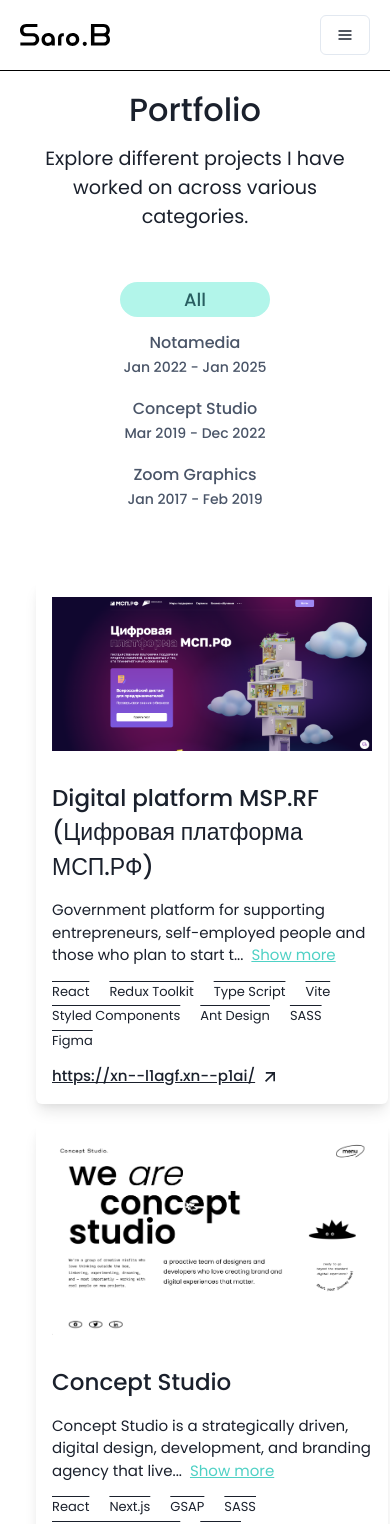
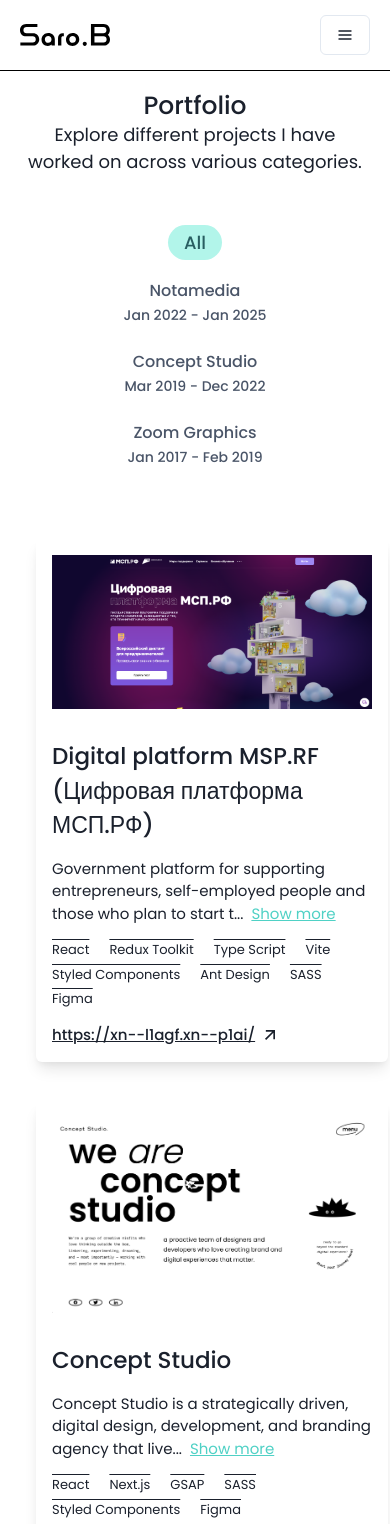
Before and after one commit to JackBabayan/personalCVpage, a Next.js app: page /projects in a window 390 px wide. Shown: the top 1524 px of the page. Built offline with nearby package versions, Linux system fonts and the light colour scheme.

Commit message:
адаптивы на сайте

```diff
--- a/src/app/about/style.module.scss
+++ b/src/app/about/style.module.scss
@@ -9,4 +9,10 @@
       font-weight: 500;
     }
   }
+
+  @media (max-width: 768px) {
+    .technicalSkillsWrap {
+      flex-direction: column;
+    }
+  }
 }
--- a/src/app/projects/style.module.scss
+++ b/src/app/projects/style.module.scss
@@ -2,15 +2,6 @@
   .top {
     text-align: center;
     margin: 0 auto var(--globalSectionsPadding);
-
-    h3 {
-      font-size: 2rem;
-      margin-bottom: 1rem;
-    }
-
-    p {
-      font-size: 1.2rem;
-    }
   }
 
   .tabsWrap {
@@ -21,19 +12,10 @@
         padding-top: var(--chakra-space-1);
         padding-bottom: var(--chakra-space-1);
       }
-
-      display: flex;
-      flex-wrap: wrap;
-      justify-content: center;
-      gap: 10px;
     }
 
     .greedWrap {
-      display: grid;
-      grid-template-columns: repeat(auto-fit, minmax(300px, 1fr));
-      gap: 20px;
-
-      > div {
+      >div {
         justify-self: start;
 
         &:nth-child(2n) {
@@ -42,12 +24,7 @@
       }
     }
   }
-
-  /* Адаптивность */
   @media (max-width: 1024px) {
-    .top {
-      max-width: 90%;
-    }
 
     .tabsWrap {
       .tabsTop {
@@ -61,25 +38,7 @@
   }
 
   @media (max-width: 768px) {
-    .top {
-      max-width: 100%;
-    }
 
-    .tabsWrap {
-      .tabsTop {
-        gap: 10px;
-        button {
-          min-width: 150px;
-        }
-      }
-
-      .greedWrap {
-        grid-template-columns: 1fr;
-      }
-    }
-  }
-
-  @media (max-width: 480px) {
 
     .tabsWrap {
       .tabsTop {
--- a/src/components/projectItems/style.module.scss
+++ b/src/components/projectItems/style.module.scss
@@ -1,7 +1,6 @@
 .wrapper {
     display: flex;
     gap: 30px;
-    flex-wrap: wrap;
 
     h4 {
         margin-bottom: var(--inboxPaddingSm);
@@ -39,10 +38,9 @@
 
     /* Адаптивность */
     @media (max-width: 1024px) {
-        .wrapper {
-            flex-direction: column;
-            gap: 20px;
-        }
+
+        flex-direction: column;
+        gap: 20px;
 
         .text {
             margin-bottom: var(--inboxPaddingSm);
@@ -50,10 +48,8 @@
     }
 
     @media (max-width: 600px) {
-        .wrapper {
-            gap: 15px;
-        }
 
+        gap: 15px;
 
         Image {
             width: 100%;
```
